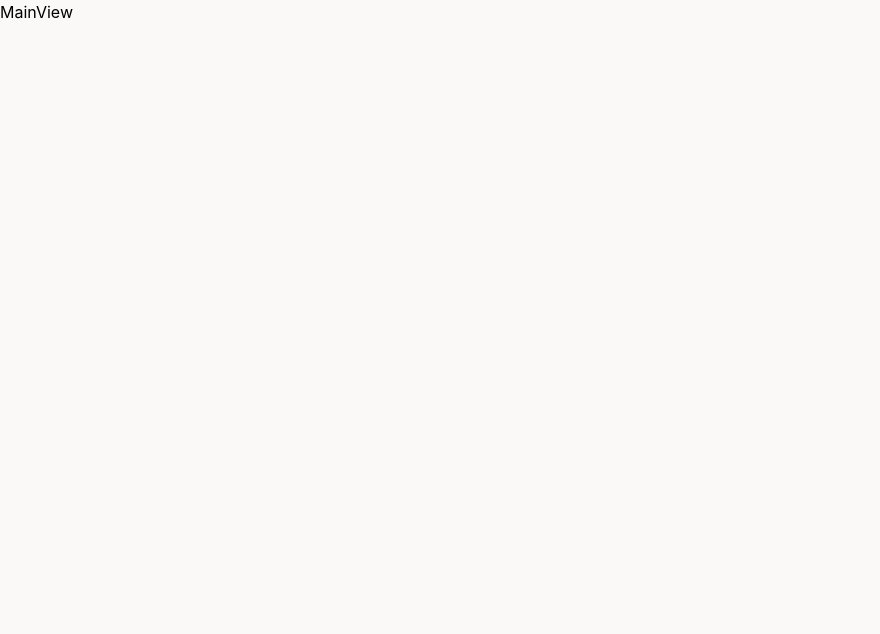
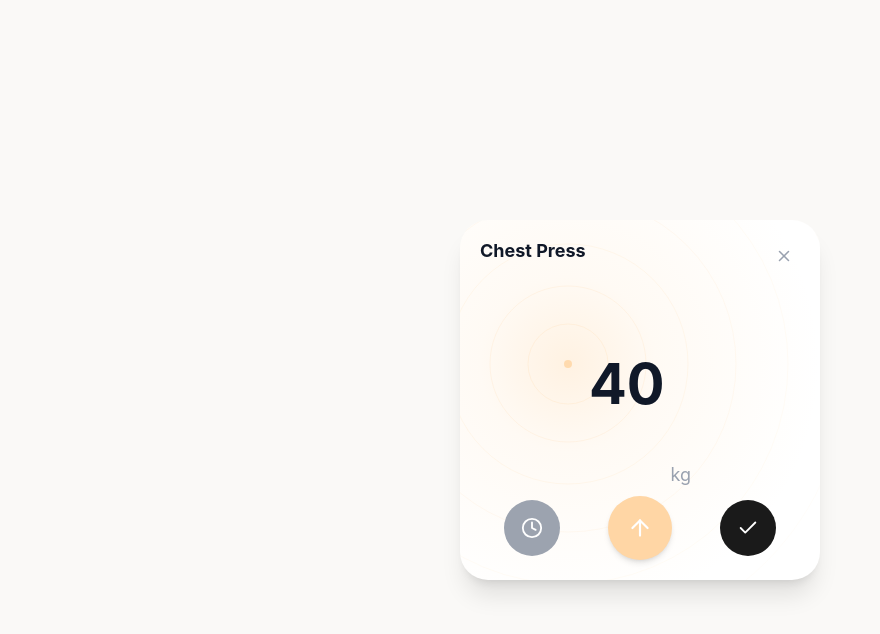
Before and after one commit to JulianBvW/GymDeck, a Vue app: page / in a window 1280 px wide. Shown: the top 634 px of the page, without its empty margins (0-880 px from the left). Built offline with nearby package versions, Linux system fonts and the light colour scheme.

Commit message:
feat: phase 2 part 1

```diff
--- a/package.json
+++ b/package.json
@@ -14,6 +14,7 @@
   "dependencies": {
     "@vueuse/core": "^14.3.0",
     "chart.js": "^4.5.1",
+    "lucide-vue-next": "^1.0.0",
     "pinia": "^3.0.4",
     "vue": "beta",
     "vue-chartjs": "^5.3.3",
--- /dev/null
+++ b/src/components/LocationPulse.vue
@@ -0,0 +1,58 @@
+<script setup lang="ts">
+const props = defineProps<{
+  x: number
+  y: number
+  accent: string
+}>()
+
+const gradientId = `glow-${props.x}-${props.y}-${props.accent.replace('#', '')}`
+const RING_RADII = [40, 78, 120, 168, 220, 280]
+
+function ringOpacity(i: number): number {
+  return Math.max(0.04, 0.22 - i * 0.032)
+}
+</script>
+
+<template>
+  <div style="position: absolute; inset: 0; overflow: hidden; pointer-events: none;">
+    <svg width="100%" height="100%" style="position: absolute; inset: 0;">
+      <defs>
+        <radialGradient
+          :id="gradientId"
+          :cx="`${x * 100}%`"
+          :cy="`${y * 100}%`"
+          r="70%"
+        >
+          <stop offset="0%"   :stop-color="accent" stop-opacity="0.32" />
+          <stop offset="35%"  :stop-color="accent" stop-opacity="0.12" />
+          <stop offset="100%" :stop-color="accent" stop-opacity="0" />
+        </radialGradient>
+      </defs>
+
+      <!-- radial glow -->
+      <rect width="100%" height="100%" :fill="`url(#${gradientId})`" />
+
+      <!-- concentric rings -->
+      <circle
+        v-for="(r, i) in RING_RADII"
+        :key="r"
+        :cx="`${x * 100}%`"
+        :cy="`${y * 100}%`"
+        :r="r"
+        fill="none"
+        :stroke="accent"
+        :stroke-opacity="ringOpacity(i)"
+        stroke-width="1"
+      />
+
+      <!-- origin dot -->
+      <circle
+        :cx="`${x * 100}%`"
+        :cy="`${y * 100}%`"
+        r="4"
+        :fill="accent"
+        opacity="0.85"
+      />
+    </svg>
+  </div>
+</template>
--- /dev/null
+++ b/src/components/MachineCard.vue
@@ -0,0 +1,79 @@
+<script setup lang="ts">
+import { X, Clock, ArrowUp, Check } from 'lucide-vue-next'
+import LocationPulse from '@/components/LocationPulse.vue'
+import type { Machine } from '@/stores/machines'
+
+defineProps<{
+  machine: Machine
+  accent: string
+}>()
+</script>
+
+<template>
+  <div
+    class="relative bg-white overflow-hidden shadow-xl"
+    style="width: min(80vw, 360px); height: min(80vw, 360px); border-radius: 28px; flex-shrink: 0;"
+  >
+    <!-- background rings layer -->
+    <LocationPulse :x="machine.locationX" :y="machine.locationY" :accent="accent" />
+
+    <!-- card content -->
+    <div class="relative z-10 flex flex-col h-full p-5">
+
+      <!-- top row: name + skip -->
+      <div class="flex items-start justify-between">
+        <span class="font-bold text-lg text-gray-900 leading-tight max-w-[75%]">
+          {{ machine.name }}
+        </span>
+        <button
+          class="w-8 h-8 flex items-center justify-center text-gray-400 hover:text-gray-600 rounded-full"
+          aria-label="Skip for today"
+        >
+          <X :size="18" />
+        </button>
+      </div>
+
+      <!-- middle: weight display -->
+      <div class="flex-1 flex items-center justify-center gap-1.5">
+        <span class="font-bold text-gray-900 leading-none" style="font-size: 56px;">
+          {{ machine.currentWeight }}
+        </span>
+        <span class="text-gray-400 font-normal self-end mb-2" style="font-size: 18px;">
+          kg
+        </span>
+      </div>
+
+      <!-- bottom row: action buttons -->
+      <div class="flex items-center justify-around">
+
+        <!-- Later -->
+        <button
+          class="w-14 h-14 rounded-full flex items-center justify-center text-white"
+          style="background-color: #9ca3af;"
+          aria-label="Later"
+        >
+          <Clock :size="22" />
+        </button>
+
+        <!-- Weight Up + Done (center, slightly larger) -->
+        <button
+          class="w-16 h-16 rounded-full flex items-center justify-center text-white shadow-md"
+          :style="{ backgroundColor: accent }"
+          aria-label="Weight up and done"
+        >
+          <ArrowUp :size="26" />
+        </button>
+
+        <!-- Done -->
+        <button
+          class="w-14 h-14 rounded-full flex items-center justify-center text-white"
+          style="background-color: #1a1a1a;"
+          aria-label="Done"
+        >
+          <Check :size="22" />
+        </button>
+
+      </div>
+    </div>
+  </div>
+</template>
--- a/src/views/MainView.vue
+++ b/src/views/MainView.vue
@@ -1,3 +1,21 @@
+<script setup lang="ts">
+import { computed } from 'vue'
+import MachineCard from '@/components/MachineCard.vue'
+import { useMachinesStore } from '@/stores/machines'
+import { useDailyPalette } from '@/composables/useDailyPalette'
+
+const machinesStore = useMachinesStore()
+const palette = useDailyPalette()
+
+const firstMachine = computed(() => machinesStore.machines[0])
+</script>
+
 <template>
-  <div>MainView</div>
+  <div class="min-h-screen flex items-center justify-center">
+    <MachineCard
+      v-if="firstMachine"
+      :machine="firstMachine"
+      :accent="palette.accent"
+    />
+  </div>
 </template>
```
Also changed, not shown: 1 other file (tests, documents, lock files or other folders).
